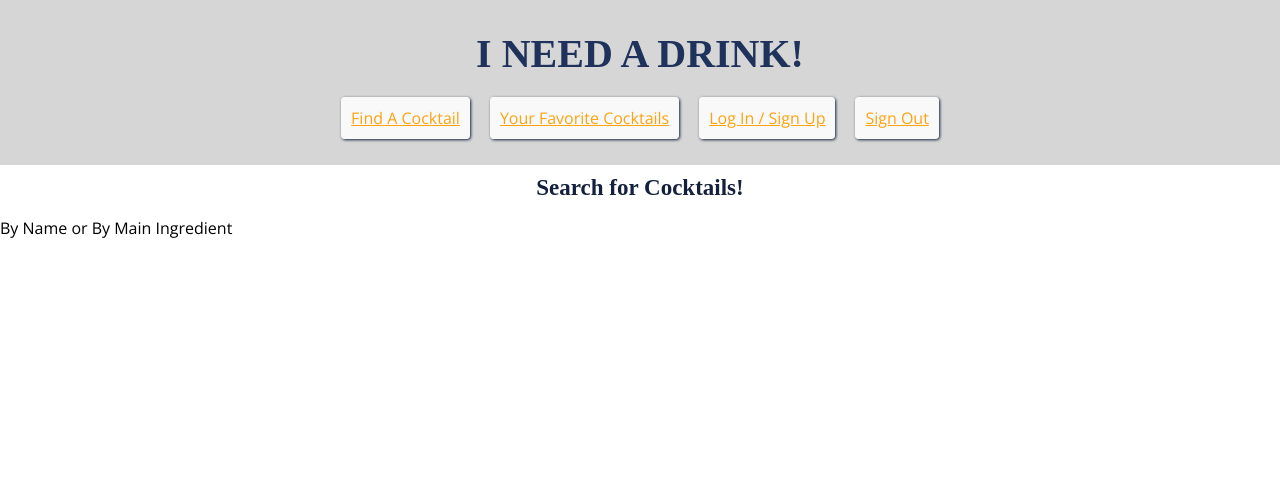
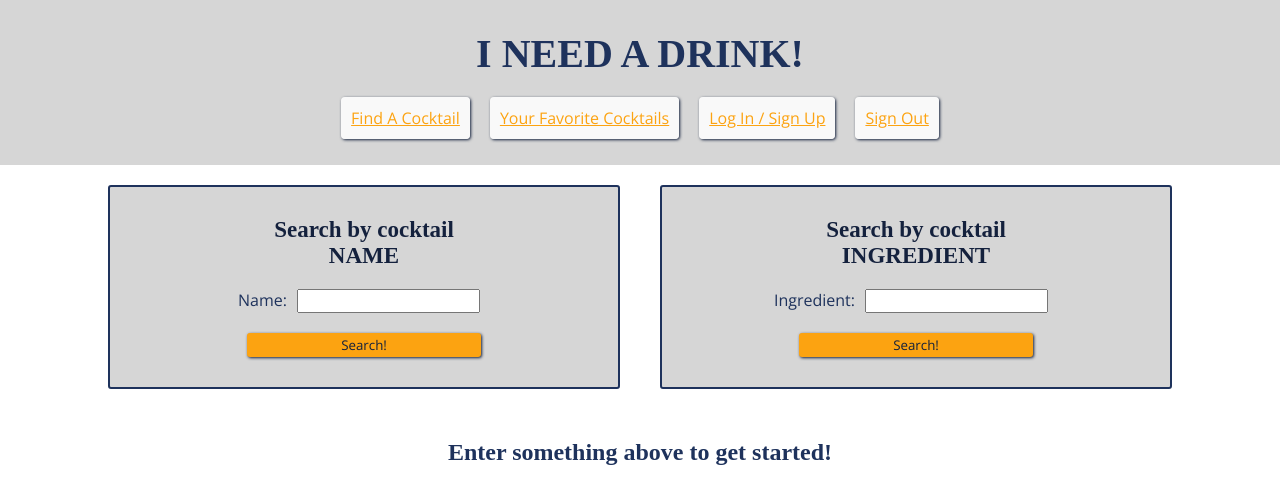
Before and after one commit to KatrinaCloyd/cocktail-favs-frontend, a React (Create React App) app: page /cocktail-search in a window 1280 px wide. Shown: the top 504 px of the page. Built offline with nearby package versions, Linux system fonts and the light colour scheme; a web font is replaced by a local one.

Commit message:
items rendering to page!

```diff
--- a/src/CocktailSearch.js
+++ b/src/CocktailSearch.js
@@ -1,11 +1,83 @@
 import React, { Component } from 'react'
+import { searchByName, searchByIng } from './api-utils.js'
+import './search-page.css'
+
 
 export default class CocktailSearch extends Component {
+    state = {
+        results: [],
+        nameSearch: '',
+        ingSearch: '',
+        error: ''
+    }
+
+    handleNameSearchChange = (e) => {
+        this.setState({ nameSearch: e.target.value })
+    }
+    handleIngSearchChange = (e) => {
+        this.setState({ ingSearch: e.target.value })
+    }
+    handleNameSearchSubmit = async (e) => {
+        e.preventDefault();
+        try {
+            const items = await searchByName(this.state.nameSearch);
+            this.setState({ results: items.drinks });
+        } catch {
+            this.setState({ error: 'Ooops... something went wrong.' })
+        }
+    }
+
+    handleIngSearchSubmit = async (e) => {
+        e.preventDefault();
+        try {
+            const items = await searchByIng(this.state.ingSearch);
+            this.setState({ results: items.drinks });
+        } catch {
+            this.setState({ error: 'Ooops... something went wrong.' })
+        }
+    }
+
     render() {
+        console.log(this.state);
         return (
             <div>
-                <h3>Search for Cocktails!</h3>
-                <p>By Name or By Main Ingredient</p>
+                <div className='log-in-pg'>
+                    <form onSubmit={this.handleNameSearchSubmit}>
+                        <h3>Search by cocktail <br /> NAME</h3>
+                        {this.state.error && <h4> {this.state.error}</h4>}
+                        <label>
+                            Name:
+                        <input value={this.state.nameSearch}
+                                onChange={this.handleNameSearchChange} /> <br />
+                        </label>
+                        <button>Search!</button>
+                    </form>
+
+                    <form onSubmit={this.handleIngSearchSubmit}>
+                        <h3>Search by cocktail <br /> INGREDIENT</h3>
+                        {this.state.error && <h4> {this.state.error}</h4>}
+                        <label>
+                            Ingredient:
+                        <input value={this.state.ingSearch}
+                                onChange={this.handleIngSearchChange} />
+                        </label>
+                        <button>Search!</button>
+                    </form>
+
+                </div>
+                <div className='drink-list'>
+                    {!this.state.results.length && <h2>Enter something above to get started!</h2>}
+                    {(this.state.results.length > 1) && <h2> Here are your search results:</h2>}
+                </div>
+                <div className='drink-list'>
+                    {this.state.results.map(drink =>
+                        <div key={drink.idDrink} className='drink-card'>
+                            <h4 className='drink-name'>{drink.strDrink}</h4>
+                            <button>Heart</button>
+                            <img className='drink-img' src={drink.strDrinkThumb} alt='cocktail' />
+                        </div>
+                    )}
+                </div>
             </div>
         )
     }
--- a/src/api-utils.js
+++ b/src/api-utils.js
@@ -1,6 +1,5 @@
 import request from 'superagent';
 const URL = 'https://cocktail-backend321321.herokuapp.com/';
-const API = 'https://www.thecocktaildb.com/api/json/v1/1/';
 
 export async function signInUser(email, password) {
     const response = await request
@@ -45,14 +44,14 @@ export async function deleteFave(favId, token) {
 
 export async function searchByName(search) {
     const response = await request
-        .get(`${API}filter.php?i=${search}`)
+        .get(`${URL}searchbyname?search=${search}`)
 
     return response.body;
 }
 
 export async function searchByIng(search) {
     const response = await request
-        .get(`${API}lookup.php?i=${search}`)
+        .get(`${URL}searchbying?search=${search}`)
 
     return response.body;
 }
--- a/src/form.css
+++ b/src/form.css
@@ -3,7 +3,7 @@ form{
     display:flex;
     flex-direction: column;
     align-items: center;
-    border: 2px solid #fca311;
+    border: 2px solid #1e325c;
     border-radius: 3px;
     padding: 20px;
     margin: 20px;
--- /dev/null
+++ b/src/search-page.css
@@ -0,0 +1,28 @@
+.drink-list{
+    display:flex;
+    flex-direction: row;
+    justify-content: center;
+    flex-wrap: wrap;
+}
+
+.drink-card{
+    display:flex;
+    flex-direction: column;
+    align-content: center;
+    width: 220px;
+    border: 2px solid #fca311;
+    border-radius: 3px;
+    margin: 10px;
+    padding: 10px;
+}
+.drink-img{
+    max-width: 200px;
+}
+
+h4{
+    margin: 15px 0px;
+}
+button{
+    margin: 10px;
+    align-self: center;
+}
```
